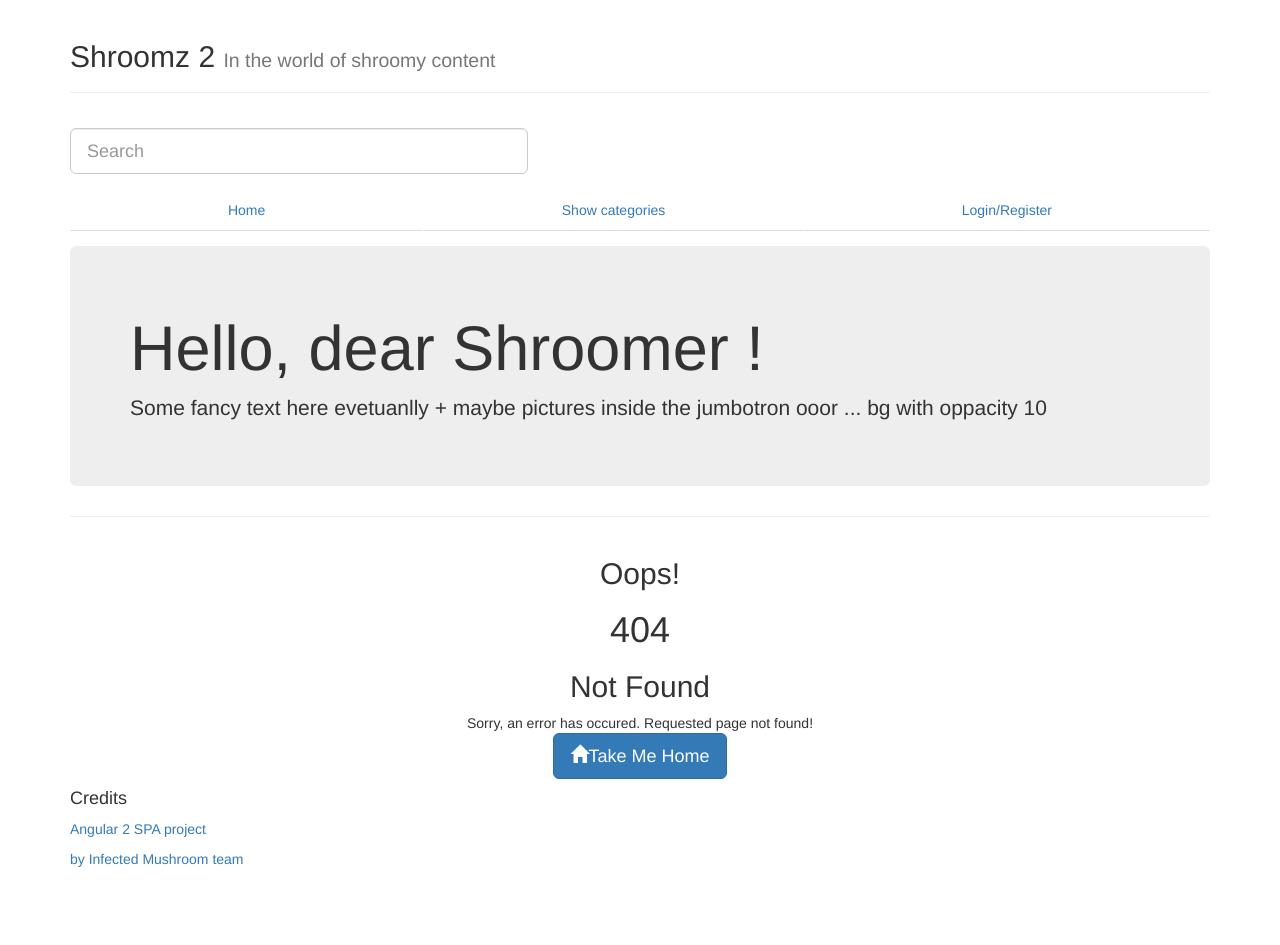
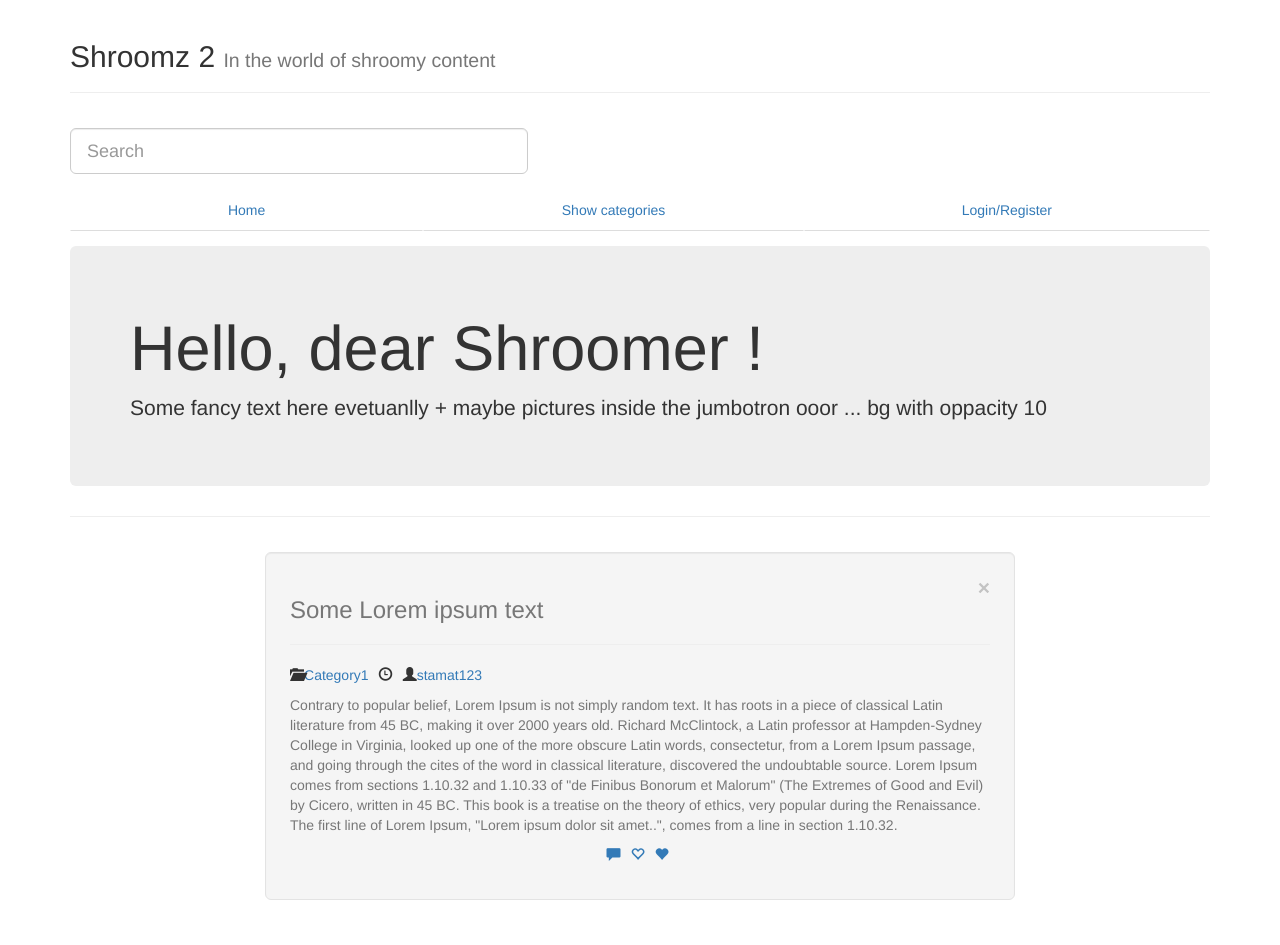
Before and after one commit to Brevering/shroom2, an Angular app: page /post/1 in a window 1280 px wide. Shown: the top 945 px of the page. Before the commit the page ends 894 px from the top, so only its background shows below. Built offline with nearby package versions, Linux system fonts and the light colour scheme.

Commit message:
PostDetailComponent added

```diff
--- a/src/app/app-routing.module.ts
+++ b/src/app/app-routing.module.ts
@@ -9,10 +9,12 @@ import { NotFoundComponent } from './common/not-found/index';
 import { HomeComponent } from './home/index';
 import { UserProfileComponent, UserPostsListComponent } from './user-profile/index';
 import { CreatePostComponent } from './posts/index';
+import { PostDetailsComponent } from './posts/index';
 
 
 const appRoutes: Routes = [
     { path: '', redirectTo: '/login', pathMatch: 'full' },
+    { path: 'post/:id', component: PostDetailsComponent },
     { path: 'login', component: LoginComponent },
     { path: 'register', component: RegisterComponent },
     { path: 'home', component: HomeComponent },
--- a/src/app/app.module.ts
+++ b/src/app/app.module.ts
@@ -24,6 +24,7 @@ import { SafeUrlPipe } from './home/safe-url.pipe';
 // import { UserProfileRoutingModule } from './user-profile/user-profile-routing.module';
 
 import { AppRoutingModule } from './app-routing.module';
+import { PostDetailsComponent } from './posts/post-details.component';
 
 
 @NgModule({
@@ -46,7 +47,8 @@ import { AppRoutingModule } from './app-routing.module';
         RegisterComponent,
         NotFoundComponent,
         HomeComponent,
-        SafeUrlPipe
+        SafeUrlPipe,
+        PostDetailsComponent
         // UserProfileComponent,
         // CreatePostComponent,
         // UserPostsListComponent
--- a/src/app/home/home.component.html
+++ b/src/app/home/home.component.html
@@ -1,16 +1,13 @@
 <!--Possible poblems on how to create new row with for loop-->
 <div class="row">
   <div class="col-md-3" *ngFor="let post of posts">
-    <div class="thumbnail">
+    <div class="thumbnail" (click)="onSelect(post)">
       <!--<p class="text" *ngIf="post.title">{{post.title}}</p>    -->
       <p class="text" *ngIf="post.body">{{post.body}}</p>
       <img *ngIf="post.imgLink" [src]="post.imgLink">
       <iframe *ngIf="post.videoLink" [src]="post.videoLink | safeUrl" frameborder="0" allowfullscreen></iframe>
       <iframe *ngIf="post.soundLink" [src]="post.soundLink | safeUrl" frameborder="0" scrolling="no" webkitallowfullscreen mozallowfullscreen
         allowfullscreen></iframe>
-      <div class="caption">
-        <p><a href="#">{{post.category}}</a> <a href="#" role="button"><span class="glyphicon glyphicon-heart text-danger pull-right" aria-hidden="true"></span></a></p>
-      </div>
     </div>
   </div>
 </div>
--- a/src/app/home/home.component.ts
+++ b/src/app/home/home.component.ts
@@ -1,5 +1,7 @@
 import { Component, OnInit } from '@angular/core';
+import { Router, ActivatedRoute, Params } from '@angular/router';
 
+// import post model
 import { POSTS } from './posts-mocked';
 
 @Component({
@@ -8,10 +10,17 @@ import { POSTS } from './posts-mocked';
   styleUrls: ['./home.component.css']
 })
 export class HomeComponent implements OnInit {
-  posts = POSTS;
-  constructor() { }
+  posts;
+
+  constructor(private router: Router) { }
 
   ngOnInit() {
+    this.posts = POSTS;
   }
 
+  onSelect(post) {
+    this.router.navigate(['/post', post.id]);
+  }
+
+
 }
--- a/src/app/posts/index.ts
+++ b/src/app/posts/index.ts
@@ -1 +1,2 @@
 export * from './create-post.component';
+export * from './post-details.component';
--- /dev/null
+++ b/src/app/posts/post-details.component.html
@@ -0,0 +1,37 @@
+<div class="row">
+  <div class="col-md-8 col-md-offset-2">
+    <div class="well well-lg">
+      <button type="button" class="close" aria-label="Close" (click)="goBack()"><span aria-hidden="true">&times;</span></button>
+      <div>
+        <h3 class="text-muted">{{post.title}}</h3>
+        <hr>
+        <ul class="list-inline">
+          <li><span class="glyphicon glyphicon-folder-open" aria-hidden="true" aria-label="Category"></span>
+            <a href="/category">{{post.category}}</a>
+          </li>
+          <li><span class="glyphicon glyphicon-time" aria-hidden="true" aria-label="Date"></span>{{post.createdAt}}</li>
+          <li><span class="glyphicon glyphicon-user" aria-hidden="true" aria-label="User"></span> <a href="/profile">{{post.author}}</a></li>
+        </ul>
+      </div>
+      <div *ngIf="post.body">
+        <p class="text-muted">{{post.body}}</p>
+      </div>
+      <div *ngIf="post.imgLink">
+        <img [src]="post.imgLink" class="img-responsive" alt="Responsive image">
+      </div>
+      <div class="embed-responsive embed-responsive-16by9" *ngIf="post.videoLink">
+        <iframe class="embed-responsive-item" [src]="post.videoLink | safeUrl"></iframe>
+      </div>
+      <div class="embed-responsive embed-responsive-16by9" *ngIf="post.audioLink">
+        <iframe class="embed-responsive-item" [src]="post.audioLink | safeUrl"></iframe>
+      </div>
+      <div class="center-block text-center">
+        <ul class="list-inline">
+          <li><a role="button"><span class="glyphicon glyphicon-comment" aria-hidden="true" aria-label="Reply"></span></a></li>
+          <li><a role="button"><span class="glyphicon glyphicon-heart-empty" aria-hidden="true" aria-label="Like"></span></a></li>
+          <li><a role="button"><span class="glyphicon glyphicon-heart" aria-hidden="true" aria-label="Liked"></span></a></li>
+        </ul>
+      </div>
+    </div>
+  </div>
+</div>
--- /dev/null
+++ b/src/app/posts/post-details.component.ts
@@ -0,0 +1,34 @@
+import { Component, OnInit } from '@angular/core';
+import { Location } from '@angular/common';
+import { Router, ActivatedRoute, Params } from '@angular/router';
+import 'rxjs/add/operator/switchMap';
+
+import { POSTS } from '../home/posts-mocked';
+
+@Component({
+  selector: 'app-post-details',
+  templateUrl: './post-details.component.html',
+  styleUrls: ['./post-details.component.css']
+})
+export class PostDetailsComponent implements OnInit {
+  post; //of type post
+  postId: number;
+
+  constructor(
+    private activatedRoute: ActivatedRoute,
+    private router: Router,
+    private location: Location) { }
+
+  ngOnInit() {
+    this.activatedRoute.params.subscribe(params => { this.postId = +params['id']; });
+    // .switchMap((params: Params) => this.service.getPost(+params['id']))
+    // .subscribe((post: Post) => this.post = post);
+    this.post = POSTS[this.postId - 1];
+  }
+
+  public goBack(): void {
+    // navigates backward one step in the browser's history stack using the Location service
+    this.location.back();
+  }
+
+}
```
Also changed, not shown: src/app/posts/post-details.component.css (added), 1 other file (tests, documents, lock files or other folders).
